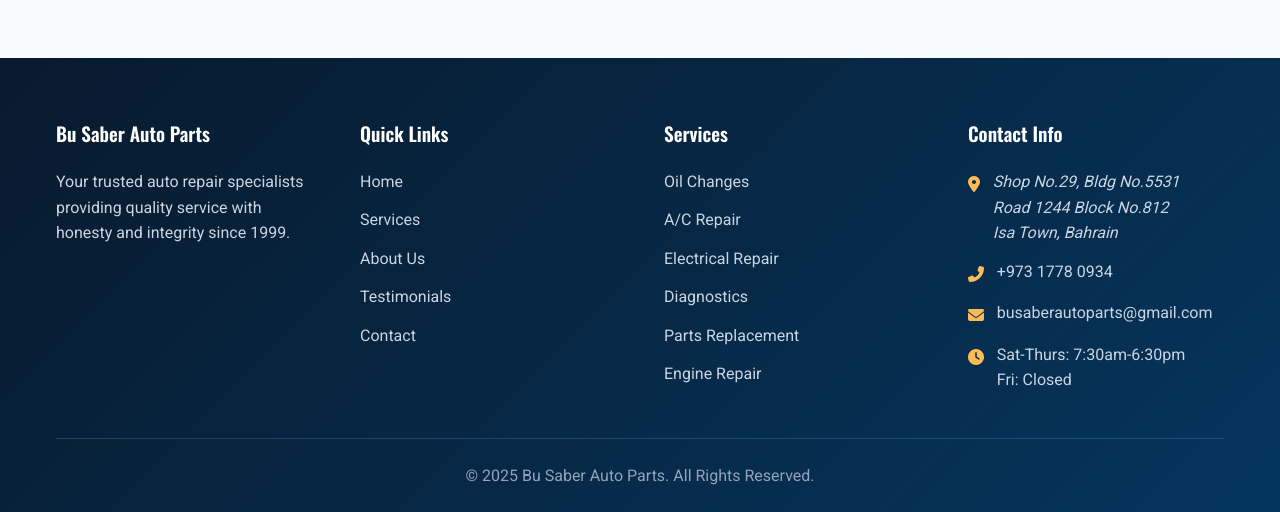
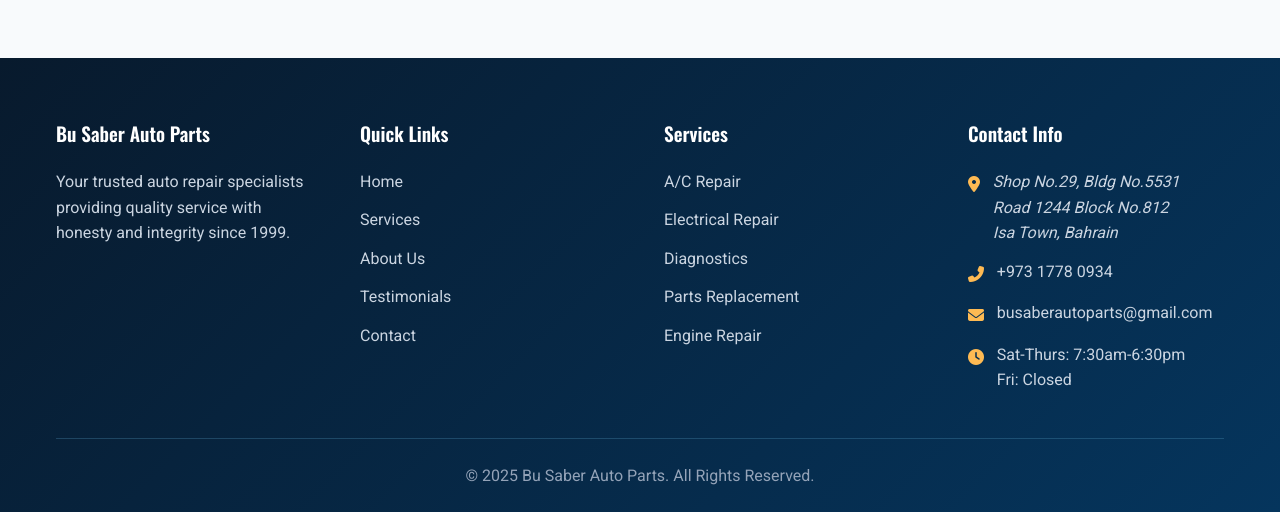
Before and after one commit to Ren94-cpu/Ren94.github.io, a plain HTML site: page index.html in a window 1280 px wide. Shown: the part 4942-5454 px from the top of the page. Drawn offline with nearby package versions, Linux system fonts and the light colour scheme.

Commit message:
Add files via upload

```diff
--- a/index.html
+++ b/index.html
@@ -567,7 +567,7 @@
                 <div class="footer-col">
                     <h3>Services</h3>
                     <ul class="footer-links">
-                        <li><a href="#services">Oil Changes</a></li>
+
                         <li><a href="#services">A/C Repair</a></li>
                         <li><a href="#services">Electrical Repair</a></li>
                         <li><a href="#services">Diagnostics</a></li>
```
